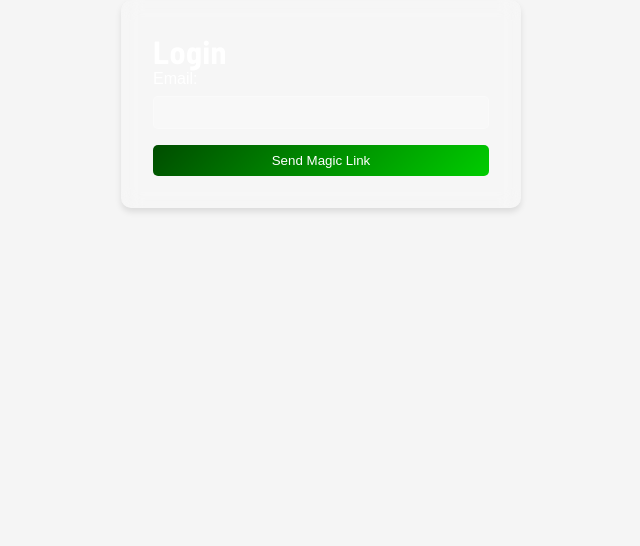
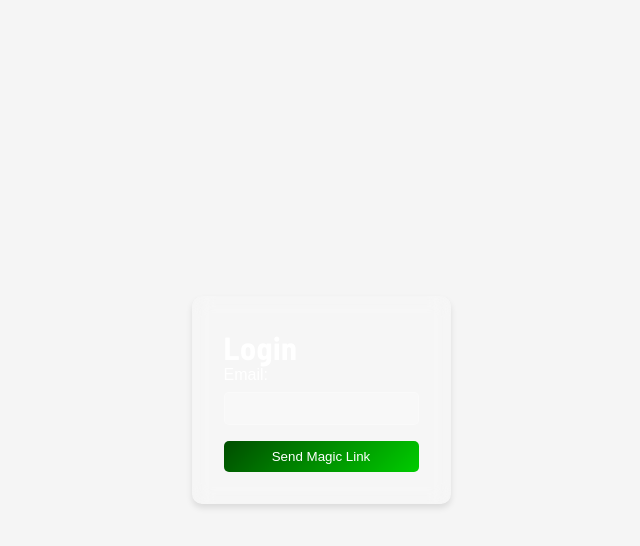
Before and after one commit to chengivan2/tripmate, a Next.js app: page /login in a window 1280 px wide. Shown: the top 546 px of the page, without its empty margins (319-959 px from the left). Built offline with nearby package versions, Linux system fonts and the light colour scheme; no server answers; a web font is replaced by a local one.

Commit message:
Login page has its own main now with styles

```diff
--- a/src/app/login/login.css
+++ b/src/app/login/login.css
@@ -1,3 +1,13 @@
+.login-page-main {
+  display: flex;
+  flex-direction: column;
+  justify-content: center;
+  align-items: center;
+  gap: 2rem;
+  min-height: 100dvh;
+  padding: 2rem;
+}
+
 .login-page-container {
   max-width: 400px;
   margin: auto;
--- a/src/app/login/page.tsx
+++ b/src/app/login/page.tsx
@@ -27,20 +27,29 @@ export default function Login() {
   };
 
   return (
+    <main className="login-page-main">
       <div className="login-page-container">
         <h1 className="login-page-title">Login</h1>
         <form id="login-page-login-form" onSubmit={handleSignIn}>
-        <label className="login-page-login-form-email-label" htmlFor="email">Email:</label>
-        <input className="login-page-login-form-email-input"
+          <label className="login-page-login-form-email-label" htmlFor="email">
+            Email:
+          </label>
+          <input
+            className="login-page-login-form-email-input"
             type="email"
             id="email"
             value={email}
             onChange={(e) => setEmail(e.target.value)}
             required
           />
-        <button id="login-page-login-form-submit-button" type="submit">Send Magic Link</button>
+          <button id="login-page-login-form-submit-button" type="submit">
+            Send Magic Link
+          </button>
         </form>
-      {message && <p className="login-page-login-form-error-message">{message}</p>}
+        {message && (
+          <p className="login-page-login-form-error-message">{message}</p>
+        )}
       </div>
+    </main>
   );
 }
```
Lines whose indentation alone changed are shown as unchanged.
